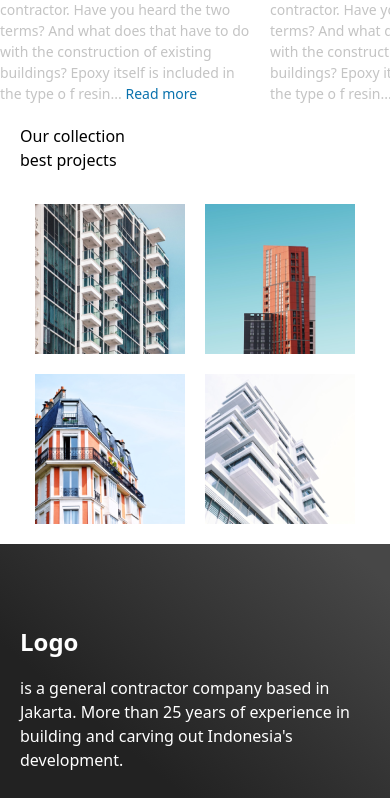
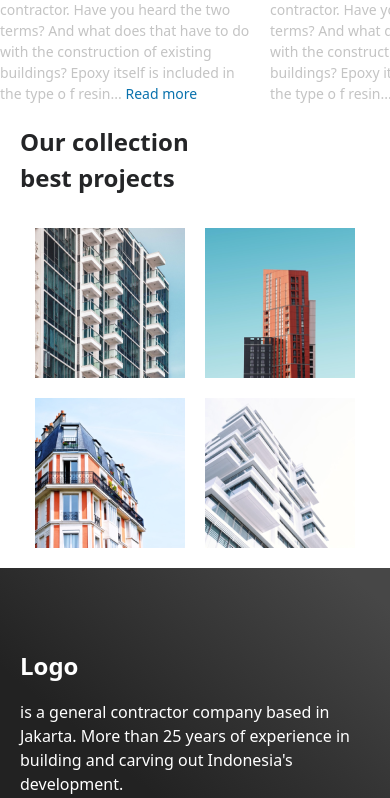
Before and after one commit to dani24sahu/Real-Estate-TailwindCSS, a website built with Vite: page index.html in a window 390 px wide. Shown: the part 4177-4975 px from the top of the page. Built offline with nearby package versions, Linux system fonts and the light colour scheme.

Commit message:
Made Project section responsive

```diff
--- a/index.html
+++ b/index.html
@@ -346,25 +346,43 @@
       </section>
 
       <!----------------------- Project Section --------------------------->
-      <section class="p-5 flex flex-col gap-8">
-        <h1>
+      <section class="p-5 flex flex-col gap-8 mx-auto max-w-[1200px]">
+        <h2>
           Our collection <br />
           best projects
-        </h1>
-        <div class="grid grid-cols-2 gap-5 max-w-[320px] self-center">
-          <img src="project1.png" alt="Project1" />
-          <img src="project2.png" alt="Project2" />
-          <img src="project3.png" alt="Project3" />
-          <img src="project4.png" alt="Project4" />
+        </h2>
+        <div
+          class="grid grid-cols-2 md:grid-cols-4 md:max-w-[1200px] gap-5 max-w-[320px] self-center "
+        >
+          <picture>
+            <source media="(min-width: 799px)" srcset="/bigProject1.png" />
+            <source media="(max-width: 800px)" srcset="/project1.png" />
+            <img src="project1.png" alt="Project1" />
+          </picture>
+          <picture>
+            <source media="(min-width: 799px)" srcset="/bigProject2.png" />
+            <source media="(max-width: 800px)" srcset="/project2.png" />
+            <img src="project2.png" alt="Project2" />
+          </picture>
+          <picture>
+            <source media="(min-width: 799px)" srcset="/bigProject3.png" />
+            <source media="(max-width: 800px)" srcset="/project3.png" />
+            <img src="project3.png" alt="Project1" />
+          </picture>
+          <picture>
+            <source media="(min-width: 799px)" srcset="/bigProject4.png" />
+            <source media="(max-width: 800px)" srcset="/project4.png" />
+            <img src="project4.png" alt="Project1" />
+          </picture>
         </div>
       </section>
     </main>
 
     <!------------------------ Footer Section -------------------------->
-    <footer
-      class="black-grad "
-    >
-      <div class="p-5 py-20 max-w-[1200px] text-white flex flex-col md:flex-row gap-[40px] md:gap-[140px] mx-auto">
+    <footer class="black-grad">
+      <div
+        class="p-5 py-20 max-w-[1200px] text-white flex flex-col md:flex-row gap-[40px] md:gap-[140px] mx-auto"
+      >
         <div class="flex flex-col gap-4 max-w-[550px]">
           <h2 class="text-white">Logo</h2>
           <p class="text-white">
@@ -378,7 +396,7 @@
             <img src="linkedin-logo.svg" alt="Linkedin Logo" />
           </div>
         </div>
-        <div class="flex  gap-8">
+        <div class="flex gap-8">
           <div class="flex flex-col">
             <h4 class="font-semibold text-lg">Company</h4>
             <p
--- a/style.css
+++ b/style.css
@@ -26,10 +26,10 @@
 @layer base {
   /* Using @apply to tailwind classes */
   h3 {
-    @apply text-xl font-semibold text-black-light;
+    @apply text-xl  font-semibold text-black-light;
   }
   h2 {
-    @apply text-xl font-semibold text-black-dark;
+    @apply text-xl md:text-4xl font-semibold text-black-dark;
   }
 
   /* Giving padding to all buttons */
--- a/tailwind.config.js
+++ b/tailwind.config.js
@@ -16,6 +16,7 @@ export default {
         xl: "1.5rem", //24px
         "2xl": "1.75rem", //28px
         "3xl": "2.25rem", //36px
+        "4xl": "3rem",    //48px
       },
       // Creating custom color shades
       colors: {
```
Also changed, not shown: bigProject1.png (added), bigProject2.png (added), bigProject3.png (added), bigProject4.png (added).
